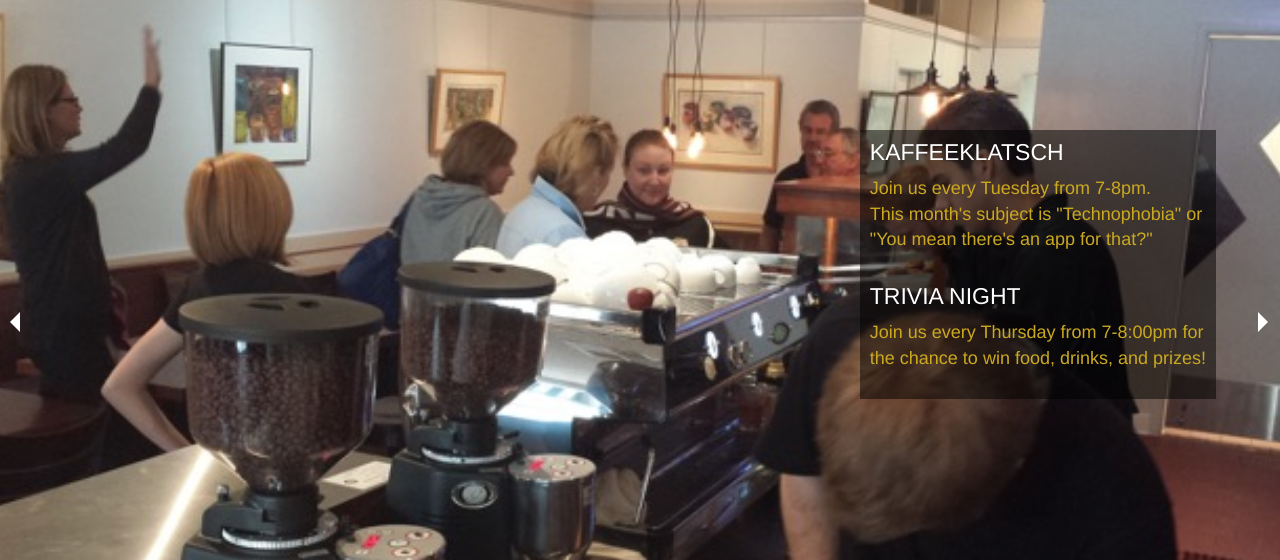
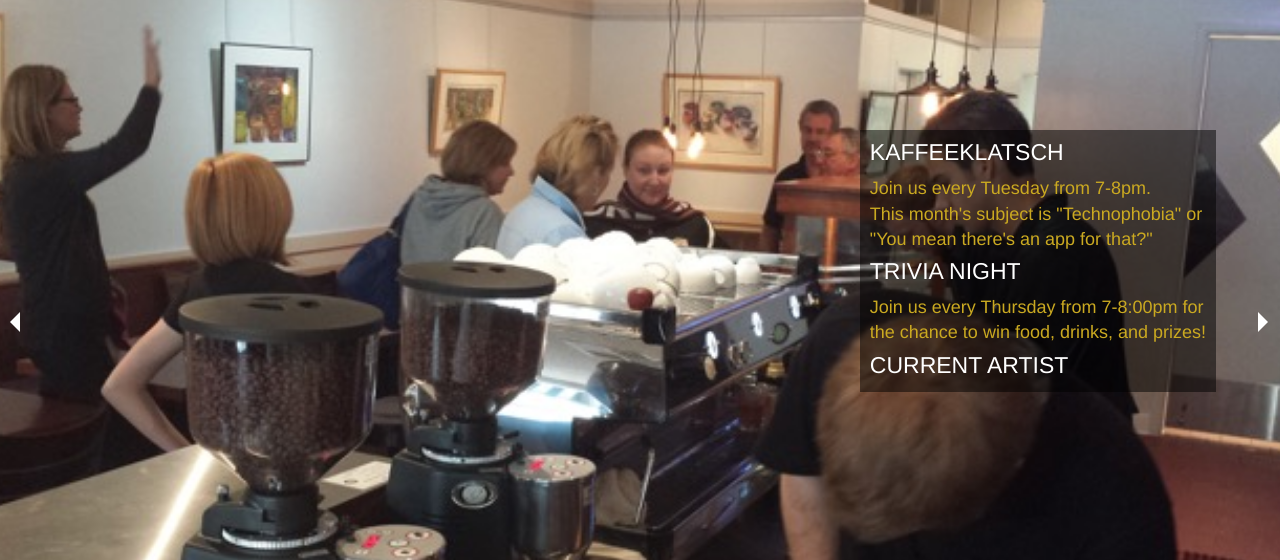
Before and after one commit to lizwilkins/vics_cafe, a plain HTML site: page index.html in a window 1280 px wide. Shown: the part 240-800 px from the top of the page. Drawn offline with Linux system fonts and the light colour scheme; grey boxes are pictures that could not be loaded.

Commit message:
adds reference to artist

```diff
--- a/index.html
+++ b/index.html
@@ -45,7 +45,7 @@
             <li class="has-dropdown">
               <a href="our_baristas.html">Follow Our Baristas</a>
               <ul class="dropdown">
-                <li><a href="http://vicscafe.posthaven.com/">Foam Art</a></li>
+                <li><a href="http://vicscafe.posthaven.com/">Vic</a></li>
               </ul>
             </li>
           </ul>
@@ -81,11 +81,10 @@
                 Join us every Tuesday from 7-8pm.<br>
                 This month's subject is "Technophobia" or <br>
                 "You mean there's an app for that?"
-                <br><br>
                 <h4>TRIVIA NIGHT</h4>
                 Join us every Thursday from 7-8:00pm for <br>
                 the chance to win food, drinks, and prizes!
-                <br><br>
+                <h4>CURRENT ARTIST</h4>
               </span>
             </h5>
           </div>
@@ -98,11 +97,10 @@
                 Join us every Tuesday from 7-8pm.<br>
                 This month's subject is "Technophobia" or <br>
                 "You mean there's an app for that?"
-                <br><br>
                 <h4>TRIVIA NIGHT</h4>
                 Join us every Thursday from 7-8:00pm for <br>
                 the chance to win food, drinks, and prizes!
-                <br><br>
+                <h4>CURRENT ARTIST</h4>
               </span>
             </h5>
           </div>
@@ -115,11 +113,10 @@
                 Join us every Tuesday from 7-8pm.<br>
                 This month's subject is "Technophobia" or <br>
                 "You mean there's an app for that?"
-                <br><br>
                 <h4>TRIVIA NIGHT</h4>
                 Join us every Thursday from 7-8:00pm for <br>
                 the chance to win food, drinks, and prizes!
-                <br><br>
+                <h4>CURRENT ARTIST</h4>
               </span>
             </h5>
           </div>
@@ -132,11 +129,10 @@
                 Join us every Tuesday from 7-8pm.<br>
                 This month's subject is "Technophobia" or <br>
                 "You mean there's an app for that?"
-                <br><br>
                 <h4>TRIVIA NIGHT</h4>
                 Join us every Thursday from 7-8:00pm for <br>
                 the chance to win food, drinks, and prizes!
-                <br><br>
+                <h4>CURRENT ARTIST</h4>
               </span>
             </h5>
           </div>
@@ -149,11 +145,10 @@
                 Join us every Tuesday from 7-8pm.<br>
                 This month's subject is "Technophobia" or <br>
                 "You mean there's an app for that?"
-                <br><br>
                 <h4>TRIVIA NIGHT</h4>
                 Join us every Thursday from 7-8:00pm for <br>
                 the chance to win food, drinks, and prizes!
-                <br><br>
+                <h4>CURRENT ARTIST</h4>
               </span>
             </h5>
           </div>
```
